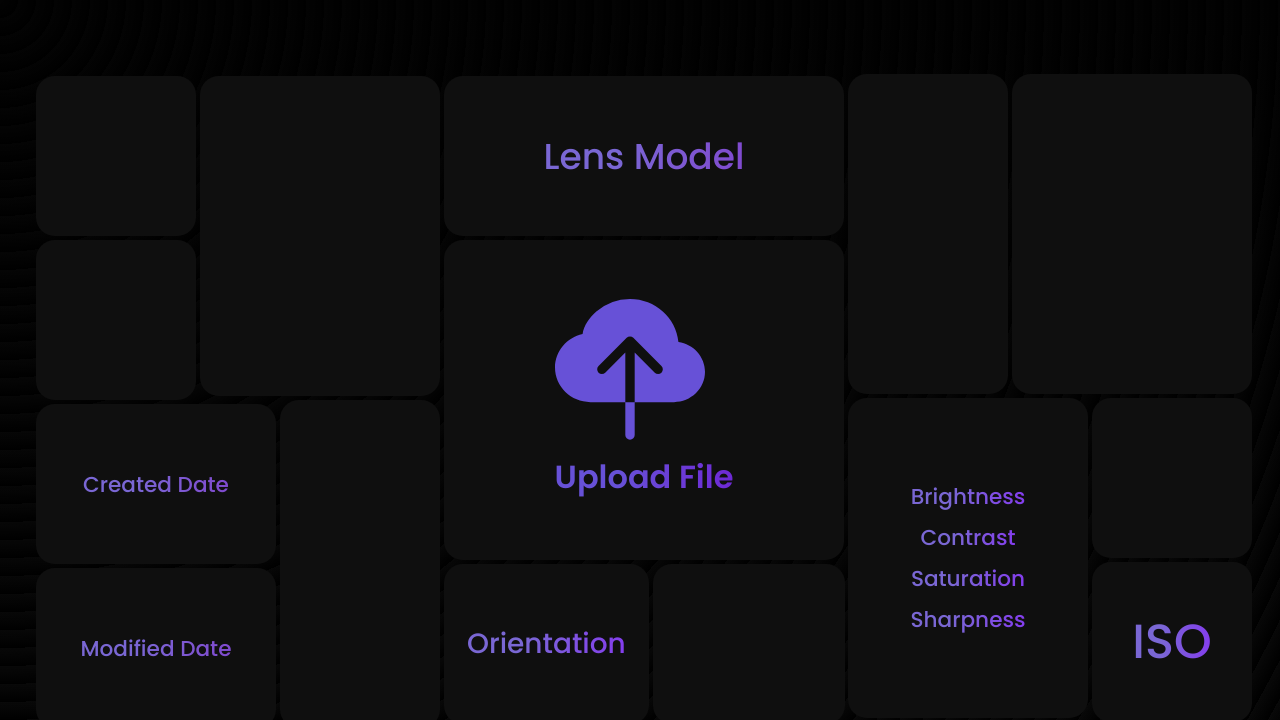
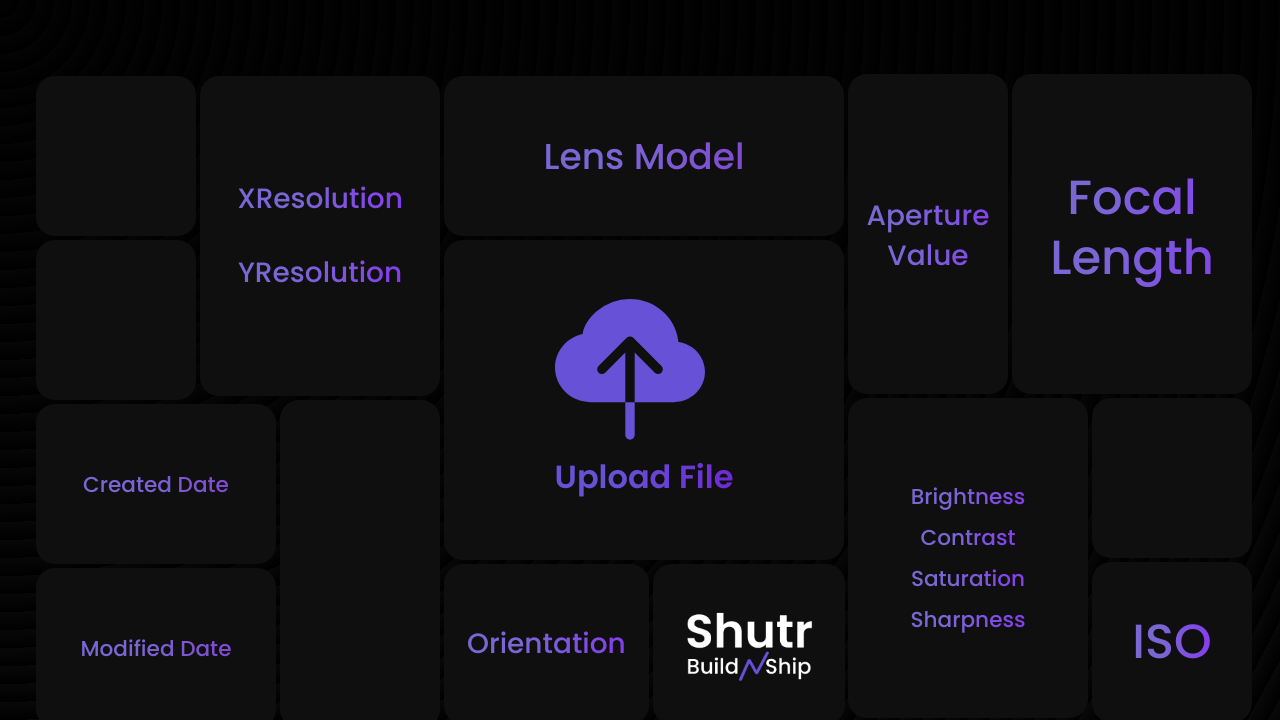
Before and after one commit to BuildNShip/shutr, a React (Vite) app: page / in a window 1280 px wide. Shown: the top 720 px of the page. Built offline with nearby package versions, Linux system fonts and the light colour scheme.

Commit message:
added-columns

```diff
--- a/src/pages/Home/Home.jsx
+++ b/src/pages/Home/Home.jsx
@@ -3,6 +3,7 @@ import styles from "./Home.module.css";
 import { useState, useEffect } from "react";
 import { BsFillCloudUploadFill } from "react-icons/bs";
 import exifr from "exifr";
+import logo from "./logo.png";
 
 const Home = () => {
   const [file, setFile] = useState(null);
@@ -89,7 +90,16 @@ const Home = () => {
               <p className={styles.software}>{exifData && exifData.Software}</p>
             </div>
           </div>
-          <div className={styles.box13}></div>
+          <div className={styles.box13}>
+            <div className={styles.b131}>
+              <p className={styles.b131T}>XResolution</p>
+              <p className={styles.b131C}>{exifData && exifData.XResolution}</p>
+            </div>
+            <div className={styles.b131}>
+              <p className={styles.b131T}>YResolution</p>
+              <p className={styles.b131C}>{exifData && exifData.YResolution}</p>
+            </div>
+          </div>
         </div>
         <div className={styles.fcSection2}>
           <div className={styles.fcs2}>
@@ -137,14 +147,24 @@ const Home = () => {
             <p className={styles.b23T}>Orientation</p>
             <p className={styles.b23C}>{exifData && exifData.Orientation}</p>
           </div>
-          <div className={styles.box24}></div>
+          <div className={styles.box24}>
+            <img className={styles.box24i} src={logo} alt="" />
+          </div>
         </div>
       </div>
       {/* Third Column */}
       <div className={styles.thirdColumn}>
         <div className={styles.tcSection1}>
-          <div className={styles.box31}></div>
-          <div className={styles.box32}></div>
+          <div className={styles.box31}>
+            <p className={styles.b31T}>Aperture Value</p>
+            <p className={styles.b31C}>
+              {exifData && exifData.MaxApertureValue}
+            </p>
+          </div>
+          <div className={styles.box32}>
+            <p className={styles.b32T}>Focal Length</p>
+            <p className={styles.b32C}>{exifData && exifData.FocalLength}</p>
+          </div>
         </div>
         <div className={styles.tcSection2}>
           <div className={styles.box33}>
--- a/src/pages/Home/Home.module.css
+++ b/src/pages/Home/Home.module.css
@@ -25,7 +25,12 @@
 
   background-color: #000000;
   opacity: 1;
-  background-image:  repeating-radial-gradient( circle at 0 0, transparent 0, #000000 18px ), repeating-linear-gradient( #09090955, #090909 );
+  background-image: repeating-radial-gradient(
+      circle at 0 0,
+      transparent 0,
+      #000000 18px
+    ),
+    repeating-linear-gradient(#09090955, #090909);
 }
 
 .box11,
@@ -234,7 +239,7 @@
 }
 
 .boxText {
-  color: #ffffff;
+  color: #bbbbbb;
   font-family: "Poppins", sans-serif;
   font-size: 2rem;
   font-weight: 600;
@@ -250,7 +255,7 @@
 }
 
 .fileName {
-  color: #ffffff;
+  color: #bbbbbb;
   font-family: "Poppins", sans-serif;
   font-size: 0.9em;
   font-weight: 500;
@@ -259,7 +264,7 @@
 }
 
 .b11T {
-  color: #ffffff;
+  color: #bbbbbb;
   font-family: "Poppins", sans-serif;
   font-size: 2.5rem;
   font-weight: 500;
@@ -277,7 +282,7 @@
 }
 
 .b11M {
-  color: #ffffff;
+  color: #bbbbbb;
   font-family: "Poppins", sans-serif;
   font-size: 1.45rem;
   font-weight: 400;
@@ -286,7 +291,7 @@
 }
 
 .software {
-  color: #ffffff;
+  color: #bbbbbb;
   font-family: "Poppins", sans-serif;
   font-size: 1.35rem;
   font-weight: 400;
@@ -296,7 +301,7 @@
 }
 
 .b12T {
-  color: #ffffff;
+  color: #bbbbbb;
   font-family: "Poppins", sans-serif;
   font-size: 1.25rem;
   font-weight: 500;
@@ -314,7 +319,7 @@
 }
 
 .b14C {
-  color: #ffffff;
+  color: #bbbbbb;
   font-family: "Poppins", sans-serif;
   font-size: 1.1rem;
   max-width: 9rem;
@@ -324,7 +329,7 @@
 }
 
 .b14T {
-  color: #ffffff;
+  color: #bbbbbb;
   font-family: "Poppins", sans-serif;
   font-size: 1.35rem;
   font-weight: 500;
@@ -342,7 +347,7 @@
 }
 
 .b21T {
-  color: #ffffff;
+  color: #bbbbbb;
   font-family: "Poppins", sans-serif;
   font-size: 2.25rem;
   font-weight: 500;
@@ -373,7 +378,7 @@
 }
 
 .b331T {
-  color: #ffffff;
+  color: #bbbbbb;
   font-family: "Poppins", sans-serif;
   font-size: 1.35rem;
   font-weight: 500;
@@ -391,7 +396,7 @@
 }
 
 .b331C {
-  color: #ffffff;
+  color: #bbbbbb;
   font-family: "Poppins", sans-serif;
   font-size: 1.1rem;
   font-weight: 500;
@@ -400,7 +405,7 @@
 }
 
 .b34C {
-  color: #ffffff;
+  color: #bbbbbb;
   font-family: "Poppins", sans-serif;
   font-size: 0.9rem;
   font-weight: 500;
@@ -409,7 +414,7 @@
 }
 
 .b35T {
-  color: #ffffff;
+  color: #bbbbbb;
   font-family: "Poppins", sans-serif;
   font-size: 3rem;
   font-weight: 500;
@@ -436,7 +441,37 @@
 }
 
 .b23T {
-  color: #ffffff;
+  color: #bbbbbb;
+  font-family: "Poppins", sans-serif;
+  font-size: 1.75rem;
+  font-weight: 500;
+  max-width: 15rem;
+  text-align: center;
+  background: rgb(103, 81, 215);
+  background: linear-gradient(
+    90deg,
+    rgb(122, 103, 212) 35%,
+    rgb(132, 61, 238) 100%
+  );
+  -webkit-text-fill-color: transparent;
+  -webkit-background-clip: text;
+}
+
+.b23C {
+  color: #bbbbbb;
+  font-family: "Poppins", sans-serif;
+  font-size: 1rem;
+  font-weight: 500;
+  line-height: 1.25rem;
+  text-align: center;
+}
+
+.b131 {
+  margin: 1rem;
+}
+
+.b131T {
+  color: #bbbbbb;
   font-family: "Poppins", sans-serif;
   font-size: 1.75rem;
   font-weight: 500;
@@ -453,11 +488,74 @@
   -webkit-background-clip: text;
 }
 
-.b23C {
-  color: #ffffff;
+.b131C {
+  color: #bbbbbb;
   font-family: "Poppins", sans-serif;
-  font-size: 1rem;
+  font-size: 2.5rem;
+  line-height: 1.75rem;
   font-weight: 500;
-  line-height: 1.25rem;
   text-align: center;
 }
+
+.box24i {
+  width: 8rem;
+}
+
+.b32T {
+  color: #bbbbbb;
+  font-family: "Poppins", sans-serif;
+  font-size: 3rem;
+  font-weight: 500;
+  line-height: 3.75rem;
+  margin-bottom: 0.75rem;
+  max-width: 15rem;
+  text-align: center;
+
+  background: rgb(103, 81, 215);
+  background: linear-gradient(
+    90deg,
+    rgb(122, 103, 212) 35%,
+    rgb(132, 61, 238) 100%
+  );
+  -webkit-text-fill-color: transparent;
+  -webkit-background-clip: text;
+}
+
+.b32C {
+  color: #bbbbbb;
+  font-family: "Poppins", sans-serif;
+  font-size: 2.75rem;
+  line-height: 2rem;
+  font-weight: 500;
+  text-align: center;
+}
+
+.b31T {
+  color: #bbbbbb;
+  font-family: "Poppins", sans-serif;
+  font-size: 1.75rem;
+  font-weight: 500;
+  line-height: 2.5rem;
+  margin-bottom: 0.75rem;
+  max-width: 15rem;
+  text-align: center;
+
+  background: rgb(103, 81, 215);
+  background: linear-gradient(
+    90deg,
+    rgb(122, 103, 212) 35%,
+    rgb(132, 61, 238) 100%
+  );
+  -webkit-text-fill-color: transparent;
+  -webkit-background-clip: text;
+}
+
+.b31C {
+  color: #bbbbbb;
+  font-family: "Poppins", sans-serif;
+  font-size: 1.25rem;
+  margin-top: -1rem;
+  line-height: 2rem;
+  font-weight: 500;
+  text-align: center;
+}
```
Also changed, not shown: src/pages/Home/logo.png (added).
